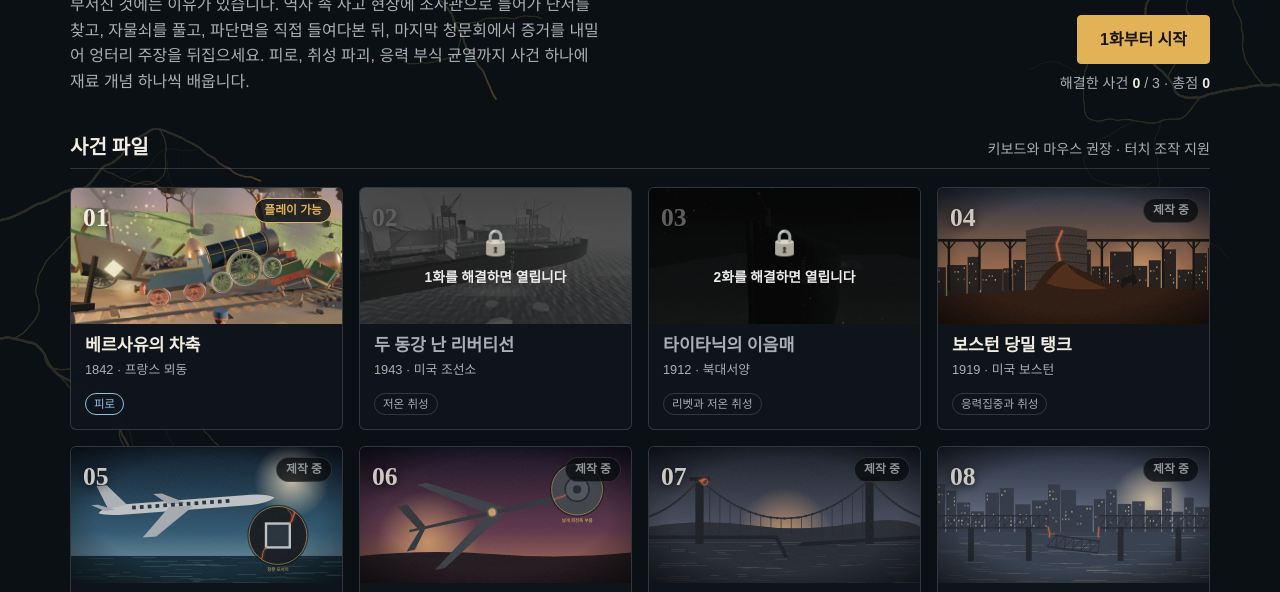
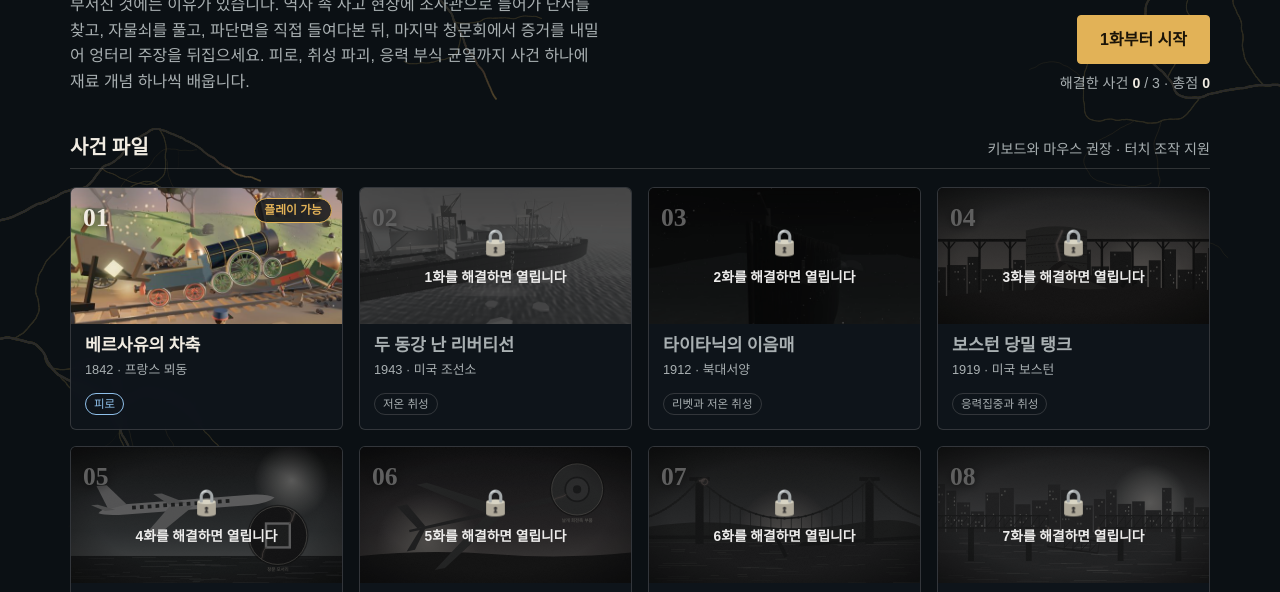
Before and after one commit to grainsize/crackcase, a plain HTML site: page index.html in a window 1280 px wide. Shown: the part 165-757 px from the top of the page. Drawn offline with Linux system fonts and the light colour scheme; animation ran at ten frames a second; a web font is replaced by a local one.

Commit message:
4~15화도 앞 사건을 해결해야 열리도록 잠금
Co-Authored-By: Claude Opus 5.5 <noreply@anthropic.com>
Claude-Session: https://claude.ai/code/session_01Lp9JBCuZpjRu9wF27UHjME

```diff
--- a/index.html
+++ b/index.html
@@ -107,8 +107,8 @@ const isOpen=n=>n===1||isDone(n-1);
 const rank=s=>s>=90?'수석 조사관':s>=60?'조사관':'수습 조사관';
 let cleared=0, total=0, next=null;
 document.getElementById('grid').innerHTML=CASES.map((c,i)=>{ const n=i+1, nn=String(n).padStart(2,'0'), play=!!c[4];
-  const sc=+get('mt-score-'+n)||0, open=play&&isOpen(n), done=open&&isDone(n); if(done){ cleared++; total+=sc; } else if(open&&!next) next=c[4];
-  if(play&&!open) return `<div class="case locked" aria-label="사건 ${nn} ${c[0]}, ${n-1}화를 해결하면 열림"><div class="thumb" style="background-image:url(img/${c[3]})"><span class="no">${nn}</span><div class="lock"><span>🔒</span>${n-1}화를 해결하면 열립니다</div></div><div class="body"><h3>${c[0]}</h3><div class="meta">${c[1]}</div><div class="tags"><span class="tag">${c[2]}</span></div></div></div>`;
+  const sc=+get('mt-score-'+n)||0, open=isOpen(n), done=play&&open&&isDone(n); if(done){ cleared++; total+=sc; } else if(play&&open&&!next) next=c[4];
+  if(!open) return `<div class="case locked" aria-label="사건 ${nn} ${c[0]}, ${n-1}화를 해결하면 열림"><div class="thumb" style="background-image:url(img/${c[3]})"><span class="no">${nn}</span><div class="lock"><span>🔒</span>${n-1}화를 해결하면 열립니다</div></div><div class="body"><h3>${c[0]}</h3><div class="meta">${c[1]}</div><div class="tags"><span class="tag">${c[2]}</span></div></div></div>`;
   const href=play?c[4]:'case.html?n='+n, st=play?(done?`<span class="state done">${sc}점 · ${rank(sc)}</span>`:'<span class="state new">플레이 가능</span>'):'<span class="state soon">제작 중</span>';
   return `<a class="case${play?'':' soon'}" href="${href}"><div class="thumb" style="background-image:url(img/${c[3]})"><span class="no">${nn}</span>${st}</div><div class="body"><h3>${c[0]}</h3><div class="meta">${c[1]}</div><div class="tags"><span class="tag${play?' k':''}">${c[2]}</span></div></div></a>`; }).join('');
 const cont=document.getElementById('cont');
```
Also changed, not shown: case.html (+1 -0 lines).
